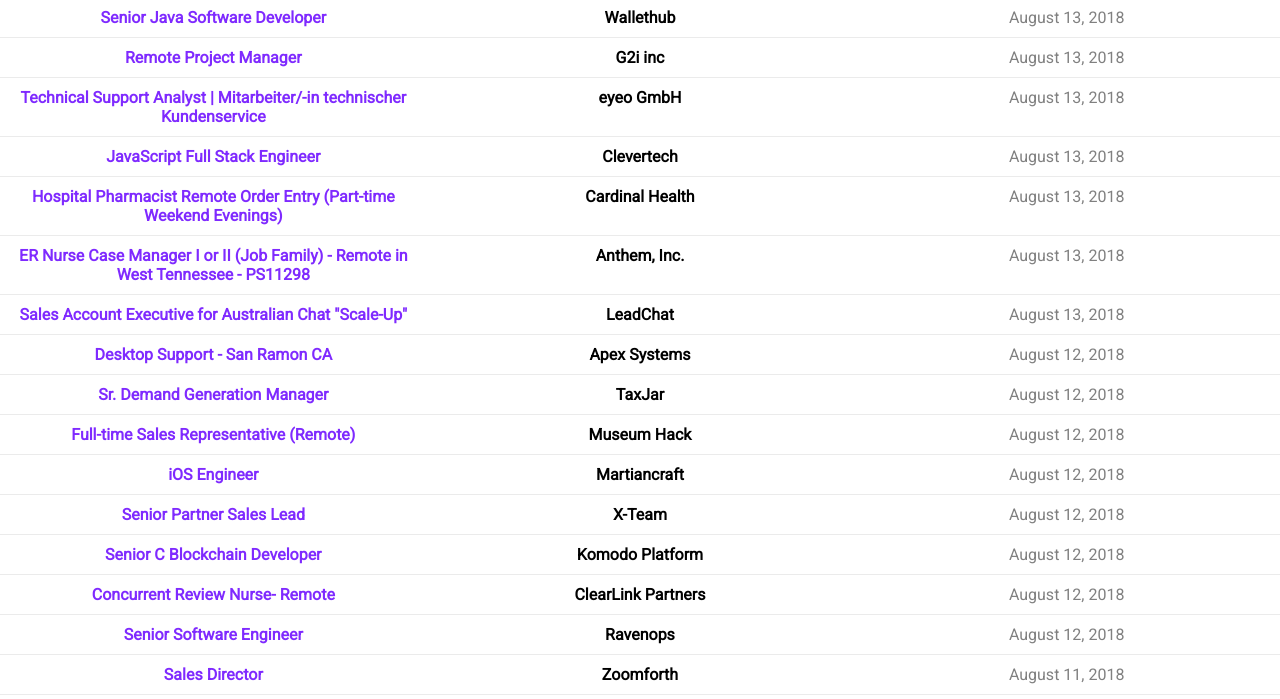
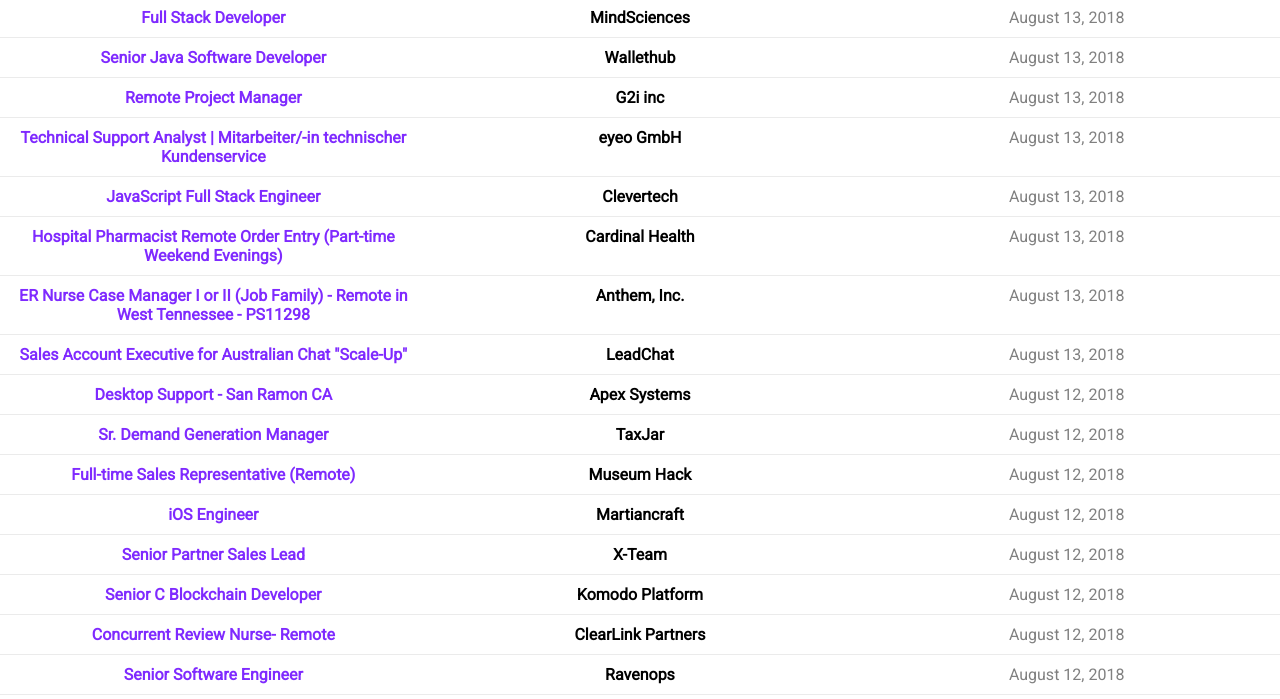
Before and after one commit to akpierson/akpierson.github.io, a plain HTML site: page index.html in a window 1280 px wide. Shown: the part 401-1100 px from the top of the page. Drawn offline with nearby package versions, Linux system fonts and the light colour scheme.

Commit message:
Job Added

```diff
--- a/index.html
+++ b/index.html
@@ -40,6 +40,7 @@
             data: {
                 jobs: [
                     //ADDJOB//
+					{ href: 'https://weworkremotely.com/remote-jobs/mindsciences-full-stack-developer', title: 'Full Stack Developer', company: 'MindSciences', date: 'August 13, 2018', },
 					{ href: 'https://remoteok.io/remote-jobs/68484-remote-senior-java-software-developer-wallethub', title: 'Senior Java Software Developer', company: 'Wallethub', date: 'August 13, 2018', },
 					{ href: 'https://weworkremotely.com/remote-jobs/g2i-inc-remote-project-manager', title: 'Remote Project Manager', company: 'G2i inc', date: 'August 13, 2018', },
 					{ href: 'https://weworkremotely.com/remote-jobs/eyeo-gmbh-technical-support-analyst-mitarbeiter-in-technischer-kundenservice', title: 'Technical Support Analyst | Mitarbeiter/-in technischer Kundenservice', company: 'eyeo GmbH', date: 'August 13, 2018', },
```
